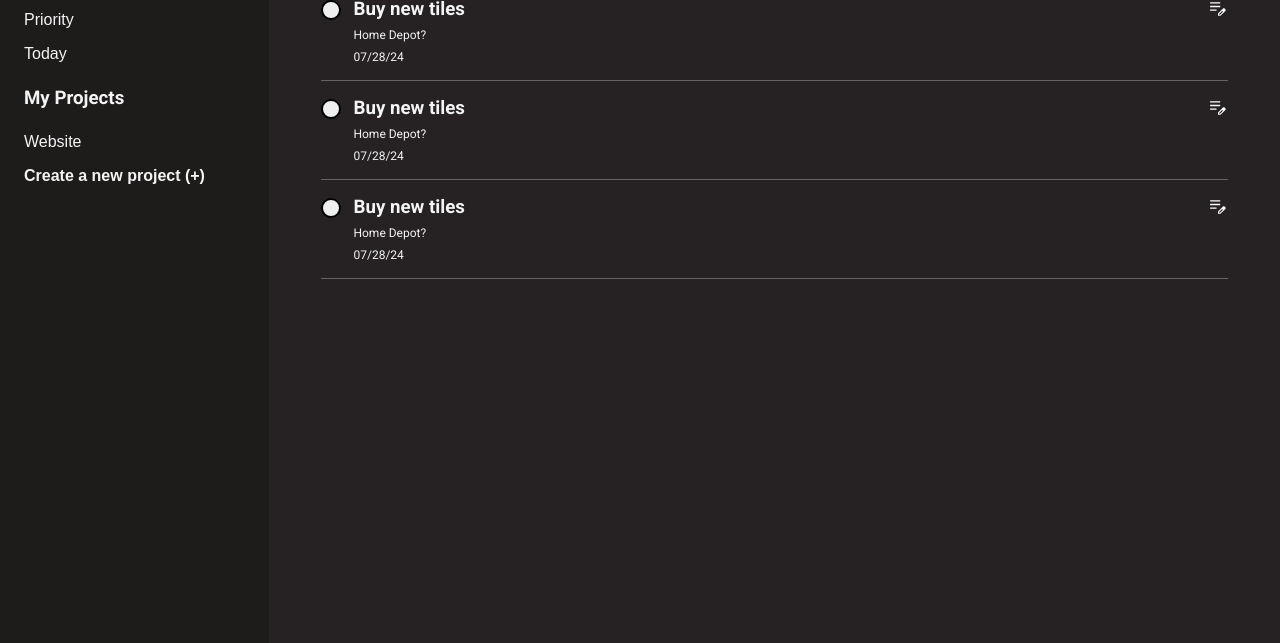
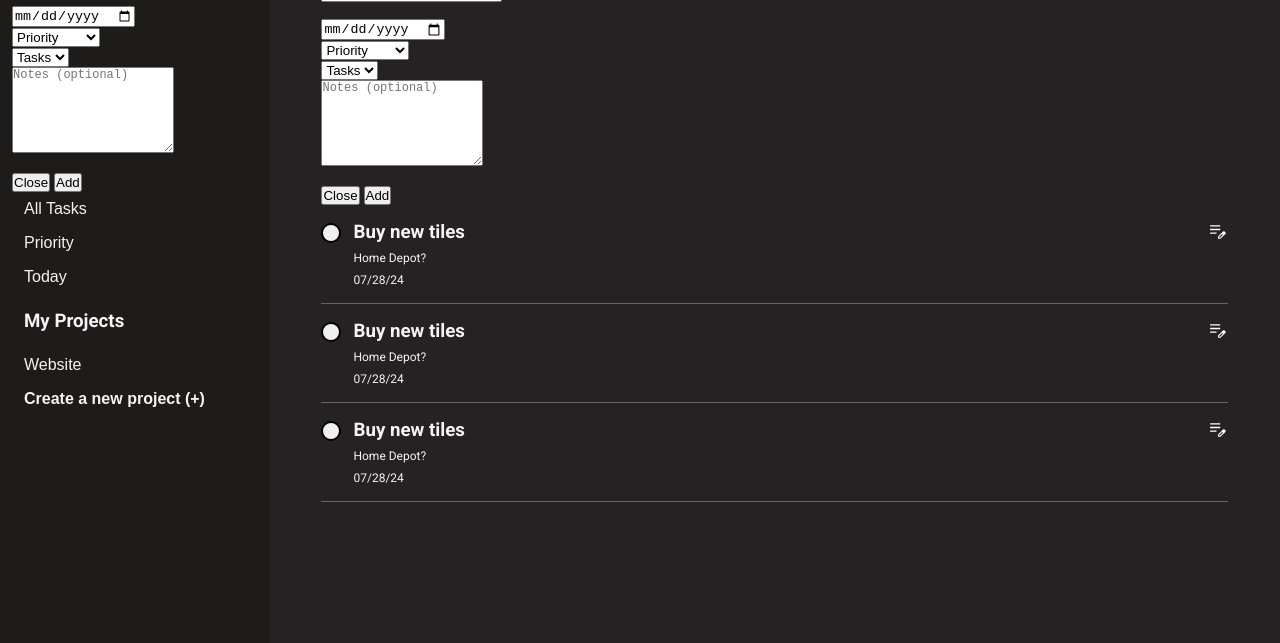
Before and after one commit to tristanbaldeo/todo-list, a website built with webpack: page src/index.html in a window 1280 px wide. Shown: the part 157-800 px from the top of the page. Built offline with nearby package versions, Linux system fonts and the light colour scheme.

Commit message:
added html for future add task pop-up dialogs

```diff
--- a/src/index.html
+++ b/src/index.html
@@ -24,6 +24,35 @@
                     <button type="button" class="add-task-sidebar">
                         <p>Add Task (+)</p>
                     </button>
+
+                    <div class="dialog-box">
+                        <form method="dialog">
+                            <div class="task-name">
+                                <input name="task-name" class="task-name" placeholder="Task name (required)" maxlength="30" autocomplete="off" pattern="^(?!.*\\s{2}).*$" required="">
+                            </div>
+                            <div class="due-date">
+                                <input type="date" name="due-date" class="due-date" required="">
+                            </div>
+                            <div class="priority">
+                                <select class="priority" name="priority"><option value="Priority" selected="selected">Priority</option>
+                                    <option value="Not Priority">Not Priority</option>
+                                </select>
+                            </div>
+                            <div class="location">
+                                <select class="location" name="location">
+                                    <option value="Tasks">Tasks</option>
+                                    <optgroup label="Projects"></optgroup>
+                                </select>
+                            </div>
+                            <div class="task-notes">
+                                <textarea name="task-notes" class="task-notes" pattern="^(?!.*\\s{2}).*$" placeholder="Notes (optional)" rows="6" maxlength="200"></textarea>
+                            </div>
+                            <div class="buttons">
+                                <button type="submit" class="close" formnovalidate="">Close</button>
+                                <button type="submit" class="add">Add</button>
+                            </div>
+                        </form>
+                    </div>
 
                     <button type="button" class="all-tasks">
                         <p>All Tasks</p>
@@ -69,6 +98,40 @@
                 <div class="title-bar">
                     <h2>All tasks</h2>
                     <button class="add-task-main">Add task (+)</button>
+                </div>
+
+                <div class="dialog-box">
+                    <form method="dialog">
+                        <div class="dialog-left">
+                            <div class="task-name">
+                                <input name="task-name" class="task-name" placeholder="Task name (required)" maxlength="30" autocomplete="off" pattern="^(?!.*\\s{2}).*$" required="">
+                            </div>
+                            <div class="due-date">
+                                <input type="date" name="due-date" class="due-date" required="">
+                            </div>
+                            <div class="priority">
+                                <select class="priority" name="priority"><option value="Priority" selected="selected">Priority</option>
+                                    <option value="Not Priority">Not Priority</option>
+                                </select>
+                            </div>
+                            <div class="location">
+                                <select class="location" name="location">
+                                    <option value="Tasks">Tasks</option>
+                                    <optgroup label="Projects"></optgroup>
+                                </select>
+                            </div>
+                        </div>
+
+                        <div class="dialog-right">
+                            <div class="task-notes">
+                                <textarea name="task-notes" class="task-notes" pattern="^(?!.*\\s{2}).*$" placeholder="Notes (optional)" rows="6" maxlength="200"></textarea>
+                            </div>
+                            <div class="buttons">
+                                <button type="submit" class="close" formnovalidate="">Close</button>
+                                <button type="submit" class="add">Add</button>
+                            </div>
+                        </div>
+                    </form>
                 </div>
 
                 <div class="task-container">
--- a/src/style.css
+++ b/src/style.css
@@ -157,7 +157,7 @@ h2 {
     background: transparent;
 }
 
-button.delete-task {
+.delete-task {
     background-size: 20px 20px;
     background-position: center;
     border: 2px solid black;
```
